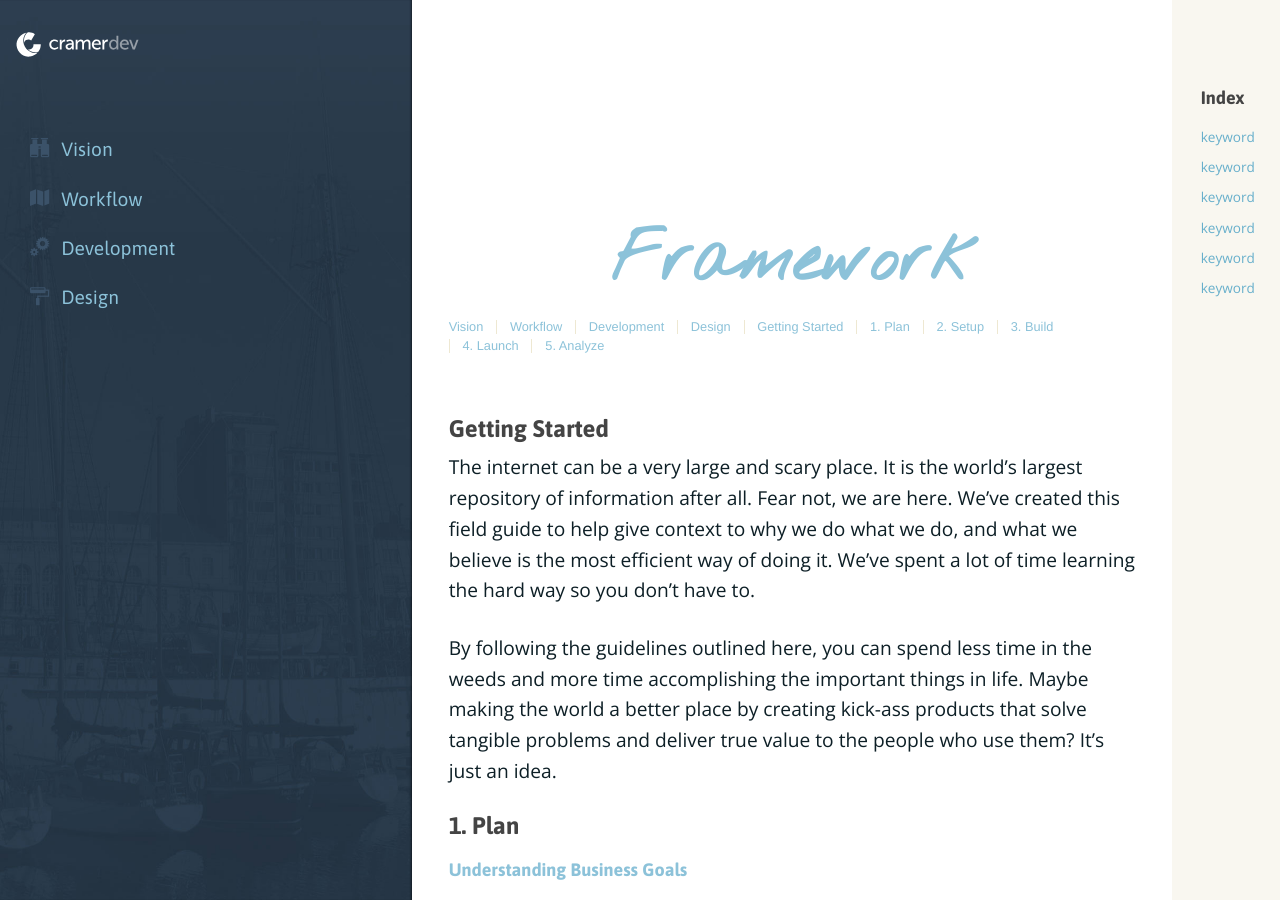
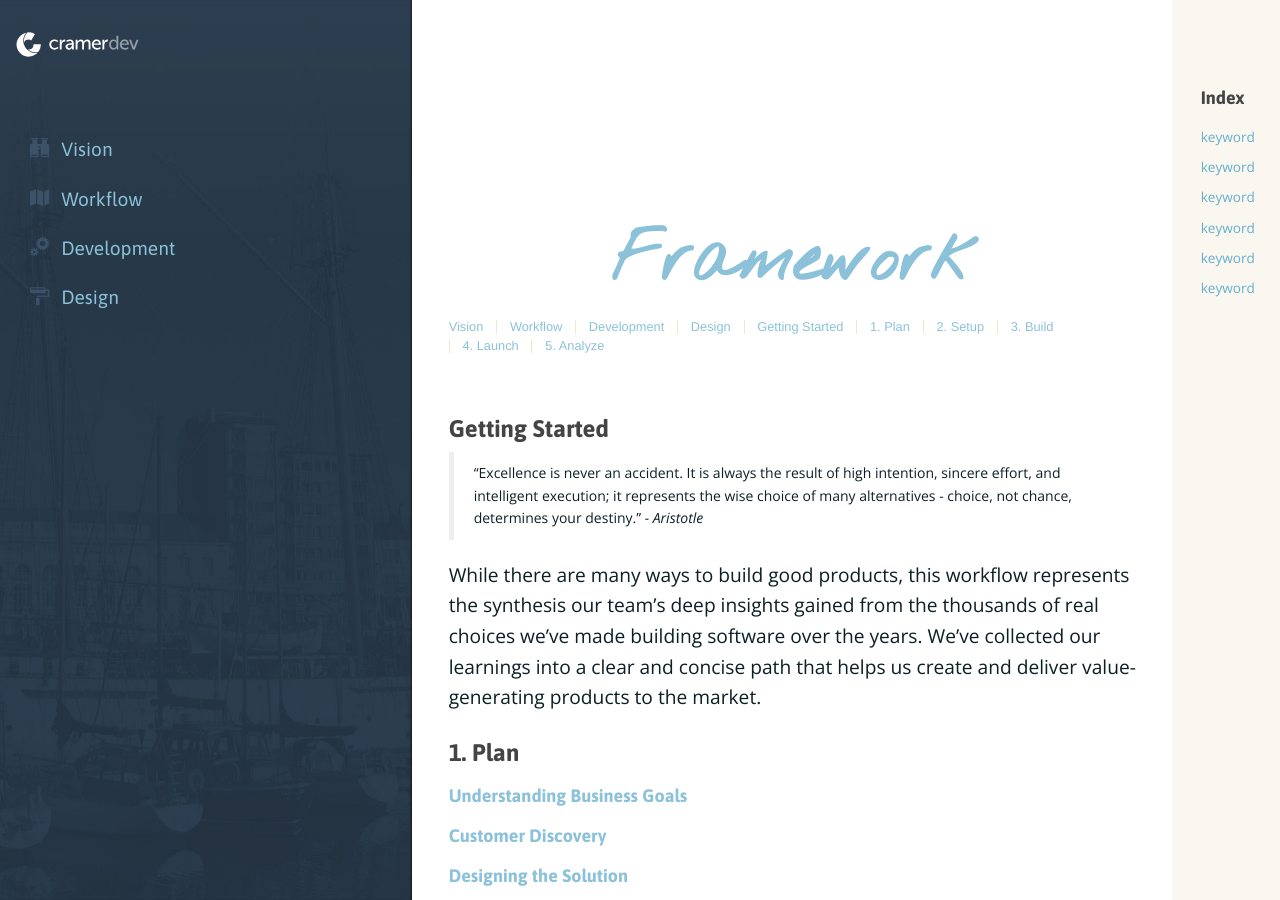
Before and after one commit to cramerdev/docs, a Jekyll site: the page built from _posts/2013-09-24-process.markdown, in a window 1280 px wide and 900 px high. Built offline with Jekyll 4.4.1, drawn with Linux system fonts in a browser that asks for light colours; nearby versions of some CDN libraries; Markdown is read by kramdown in place of the engine named in the settings.

Commit message:
Updated process overview

```diff
--- a/_posts/2013-09-24-process.markdown
+++ b/_posts/2013-09-24-process.markdown
@@ -5,9 +5,9 @@ tags: main
 ---
 
 ## Getting Started
-The internet can be a very large and scary place. It is the world's largest repository of information after all. Fear not, we are here. We've created this field guide to help give context to why we do what we do, and what we believe is the most efficient way of doing it. We've spent a lot of time learning the hard way so you don't have to.
+> "Excellence is never an accident. It is always the result of high intention, sincere effort, and intelligent execution; it represents the wise choice of many alternatives - choice, not chance, determines your destiny." *- Aristotle*
 
-By following the guidelines outlined here, you can spend less time in the weeds and more time accomplishing the  important things in life. Maybe making the world a better place by creating kick-ass products that solve tangible problems and deliver true value to the people who use them? It's just an idea.
+While there are many ways to build good products, this workflow represents the synthesis our team's deep insights gained from the thousands of real choices we've made building software over the years. We've collected our learnings into a clear and concise path that helps us create and deliver value-generating products to the market.
 
 ## 1. Plan
 
```
